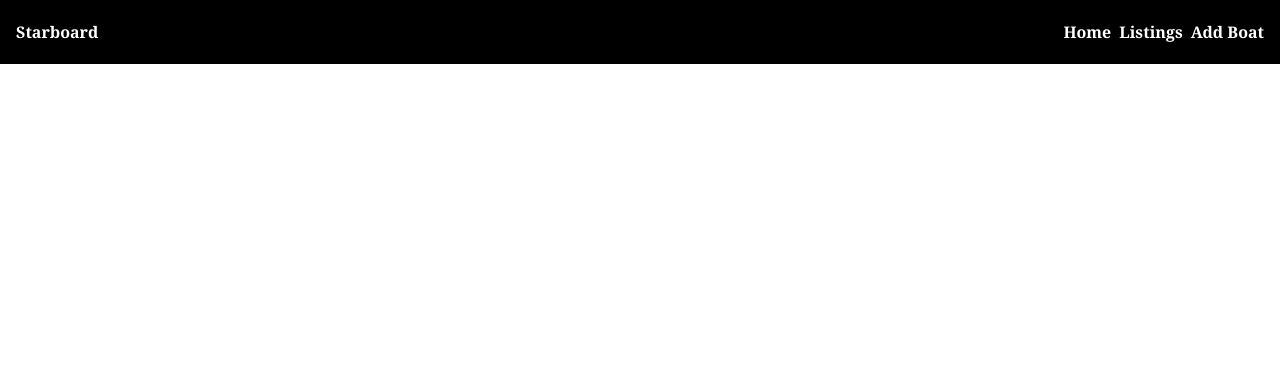
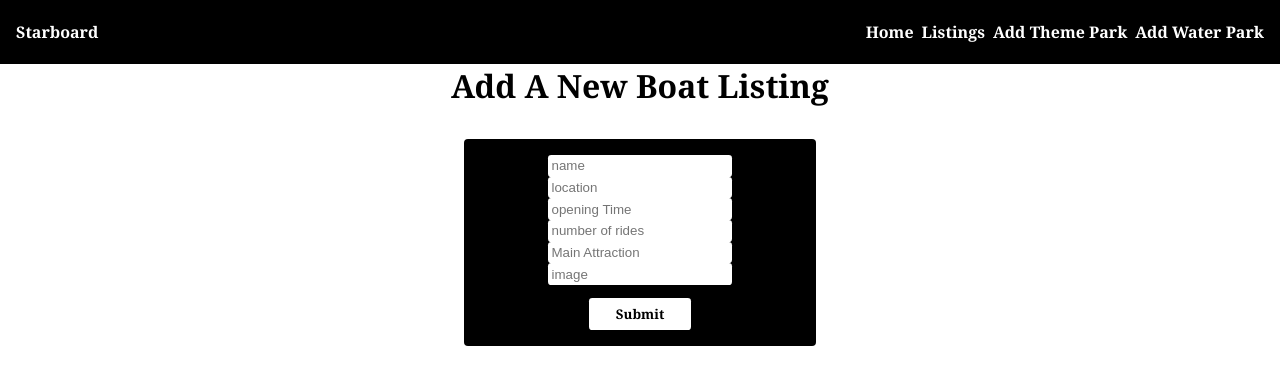
Before and after one commit to zynbahmed/themePark, a React (Vite) app: page /newThemePark in a window 1280 px wide. Shown: the top 384 px of the page. Built offline with nearby package versions, Linux system fonts and the light colour scheme.

Commit message:
updated Add Theme Park

```diff
--- a/src/App.css
+++ b/src/App.css
@@ -174,3 +174,42 @@ button {
   cursor: pointer;
   margin-top: 1em;
 }
+
+
+
+.container {
+  max-width: 800px;
+  margin: 0 auto;
+  padding: 20px;
+  font-family: 'Arial', sans-serif;
+}
+
+.header {
+  text-align: center;
+  padding: 20px 0;
+  background-color: #3498db;
+  color: #fff;
+}
+
+.main {
+  /* Add any styles for the main content */
+}
+
+.section {
+  margin-bottom: 30px;
+}
+
+.section h2 {
+  color: #3498db;
+}
+
+.section p {
+  line-height: 1.5;
+}
+
+.footer {
+  background-color: #2c3e50;
+  color: #fff;
+  text-align: center;
+  padding: 10px 0;
+}
--- a/src/App.jsx
+++ b/src/App.jsx
@@ -1,23 +1,30 @@
-import { useState } from 'react'
-import boatsArray from './data/boats'
-import './App.css'
-import { Routes, Route } from 'react-router-dom'
-import Home from './components/Home'
-import Nav from './components/Nav'
-import Listings from './components/Listings'
-import BoatDetails from './components/BoatDetails'
-import BoatForm from './components/BoatForm'
+import { useState } from "react"
+import boatsArray from "./data/boats"
+import "./App.css"
+import { Routes, Route } from "react-router-dom"
+import Home from "./components/Home"
+import Nav from "./components/Nav"
+import Listings from "./components/Listings"
+import BoatDetails from "./components/BoatDetails"
+import ThemePark from "./components/ThemePark"
+import WaterPark from "./components/WaterPark"
 
 const App = () => {
   // The boatsArray is passed into state as the initial state for 'boats' in App.js
   const [boats, setBoats] = useState(boatsArray)
   const [newBoat, setNewBoat] = useState({
-    id: '',
-    name: '',
-    img: '',
-    description: '',
-    price: ''
+    id: "",
+    name: "",
+    image: "",
+    description: "",
+    openingTime: "",
+    location: "",
+    noOfRides: null,
+    mainAttraction:"",
+
+
   })
+
 
   const addBoat = (e) => {
     e.preventDefault()
@@ -25,11 +32,11 @@ const App = () => {
     const createdBoat = {
       ...newBoat,
       id: parseInt(boats.length + 1),
-      price: parseInt(newBoat.price)
+      price: parseInt(newBoat.price),
     }
     currentBoats.push(createdBoat)
     setBoats(currentBoats)
-    setNewBoat({ id: '', name: '', img: '', description: '', price: '' })
+    setNewBoat({ id: "", name: "", img: "", description: "", price: "" })
   }
 
   const handleChange = (e) => {
@@ -48,17 +55,18 @@ const App = () => {
           <Route path="/Listings" element={<Listings boats={boats} />} />
           <Route path="/Listings/:id" element={<BoatDetails boats={boats} />} />
           <Route
-            path="/new"
+            path="/newThemePark"
             element={
-              <BoatForm
+              <ThemePark
                 newBoat={newBoat}
                 handleChange={handleChange}
                 addBoat={addBoat}
               />
             }
           />
+          {/* <Route path="/newWaterPark" element={<WaterPark />} /> */}
         </Routes>
-      </main>
+            </main>
     </div>
   )
 }
--- a/src/components/BoatForm.jsx
+++ /dev/null
@@ -1,29 +0,0 @@
-import { useNavigate } from "react-router-dom"
-
-const BoatForm = (props) => {
-
-
-
-  const handleSubmit = (e) => {
-    let navigate=useNavigate()
-    props.addBoat(e)
-    navigate("/Listings")
-  }
-
-  const newBoat = props.newBoat
-
-  return (
-    <div>
-    <h1>Add A New Boat Listing</h1>
-    <form onSubmit={ handleSubmit }>
-      <input type="text" value={newBoat.name} onChange={ props.handleChange} name={'name'} placeholder={'name'} />
-      <input type="text" value={newBoat.img} onChange={ props.handleChange} name={'img'} placeholder={'image'} />
-      <input type="text-area" value={newBoat.description} onChange={ props.handleChange} name={'description'} placeholder={'description'} />
-      <input type="text" value={newBoat.price} onChange={ props.handleChange} name={'price'} placeholder={'price'} />
-      <button>Submit</button>
-    </form>
-    </div>
-  )
-}
-
-export default BoatForm
--- a/src/components/Home.jsx
+++ b/src/components/Home.jsx
@@ -1,20 +1,52 @@
+import '../App.css'
+
 const Home = () => {
-
   return (
-    <div className="home">
-      <div>
-        <img
-          style={{ display: 'block', maxWidth: '100%' }}
-          src="https://static.vecteezy.com/system/resources/previews/000/663/190/original/sailboat-shore-cartoon-vector.jpg"
-          alt="logo"
-        />
-      </div>
-      <div>
-        <h1>Starboard</h1>
-        <h2>
-          Your luxury boat dealer, bringing you only the best of the high seas.
-        </h2>
-      </div>
+    // <div className="home">
+    //   <div>
+    //     <img
+    //       style={{ display: 'block', maxWidth: '100%' }}
+    //       src="https://static.vecteezy.com/system/resources/previews/000/663/190/original/sailboat-shore-cartoon-vector.jpg"
+    //       alt="logo"
+    //     />
+    //   </div>
+    //   <div>
+    //     <h1>Starboard</h1>
+    //     <h2>
+    //       Your luxury boat dealer, bringing you only the best of the high seas.
+    //     </h2>
+    //   </div>
+    // </div>
+    <div className="container">
+      <header className="header">
+        <h1>Welcome to Adventure Theme Park</h1>
+      </header>
+      <main className="main">
+        <section className="section">
+          <h2>Explore the Adventure</h2>
+          <p>
+            Experience the thrill and excitement of our world-class rides and
+            attractions.
+          </p>
+        </section>
+        <section className="section">
+          <h2>Family Fun</h2>
+          <p>
+            Create unforgettable memories with your loved ones in our
+            family-friendly environment.
+          </p>
+        </section>
+        <section className="section">
+          <h2>Events and Shows</h2>
+          <p>
+            Don't miss out on our spectacular events and entertaining shows
+            throughout the day.
+          </p>
+        </section>
+      </main>
+      <footer className="footer">
+        <p>Contact us for more information | Follow us on social media</p>
+      </footer>
     </div>
   )
 }
--- a/src/components/Nav.jsx
+++ b/src/components/Nav.jsx
@@ -7,7 +7,10 @@ const Nav = () => {
       <div>
       <NavLink to="/">Home</NavLink>
       <NavLink to="/Listings">Listings</NavLink>
-      <NavLink to="/new" >Add Boat</NavLink>
+      <NavLink to="/newThemePark" >Add Theme Park</NavLink>
+      <NavLink to="/newWaterPark" >
+          Add  Water Park
+      </NavLink>
       </div>
     </nav>
   )
--- /dev/null
+++ b/src/components/ThemePark.jsx
@@ -0,0 +1,70 @@
+import { useNavigate } from "react-router-dom"
+
+const ThemePark = (props) => {
+  const handleSubmit = (e) => {
+    let navigate = useNavigate()
+    props.addBoat(e)
+    navigate("/Listings")
+  }
+
+  const newBoat = props.newBoat
+
+  return (
+    <div>
+      <h1>Add A New Boat Listing</h1>
+      <form onSubmit={handleSubmit}>
+        <input
+          type="text"
+          value={newBoat.name}
+          onChange={props.handleChange}
+          name={"name"}
+          placeholder={"name"}
+        />
+
+        <input
+          type="text"
+          value={newBoat.location}
+          onChange={props.handleChange}
+          name={"location"}
+          placeholder={"location"}
+        />
+
+        <input
+          type="text"
+          value={newBoat.openingTime}
+          onChange={props.handleChange}
+          name={"openingTime"}
+          placeholder={"opening Time"}
+        />
+
+        <input
+          type="number"
+          value={newBoat.noOfRides}
+          onChange={props.handleChange}
+          name={"noOfRides"}
+          placeholder={"number of rides"}
+        />
+
+        <input
+          type="text"
+          value={newBoat.mainAttraction}
+          onChange={props.handleChange}
+          name={"mainAttraction"}
+          placeholder={"Main Attraction"}
+        />
+
+        <input
+          type="text"
+          value={newBoat.image}
+          onChange={props.handleChange}
+          name={"image"}
+          placeholder={"image"}
+        />
+
+        <button>Submit</button>
+      </form>
+    </div>
+  )
+}
+
+export default ThemePark
--- /dev/null
+++ b/src/components/WaterPark.jsx
@@ -0,0 +1,28 @@
+import { useNavigate } from "react-router-dom"
+
+const WaterPark = (props) => {
+  const handleSubmit = (e) => {
+    let navigate = useNavigate()
+    props.addBoat(e)
+    navigate("/Listings")
+  }
+
+  const newBoat = props.newBoat
+
+  return (
+    <div>
+      <h1>Add A New Boat Listing</h1>
+      <form onSubmit={ handleSubmit }>
+      <input type="text" value={newBoat.name} onChange={ props.handleChange} name={'name'} placeholder={'name'} />
+      <input type="text" value={newBoat.img} onChange={ props.handleChange} name={'img'} placeholder={'image'} />
+      <input type="text-area" value={newBoat.description} onChange={ props.handleChange} name={'description'} placeholder={'description'} />
+      <input type="text" value={newBoat.price} onChange={ props.handleChange} name={'price'} placeholder={'price'} />
+      <button>Submit</button>
+    </form>
+
+      <form className="" onSubmit={handleSubmit}></form>
+    </div>
+  )
+}
+
+export default WaterPark
```
Also changed, not shown: 2 other files (tests, documents, lock files or other folders).
